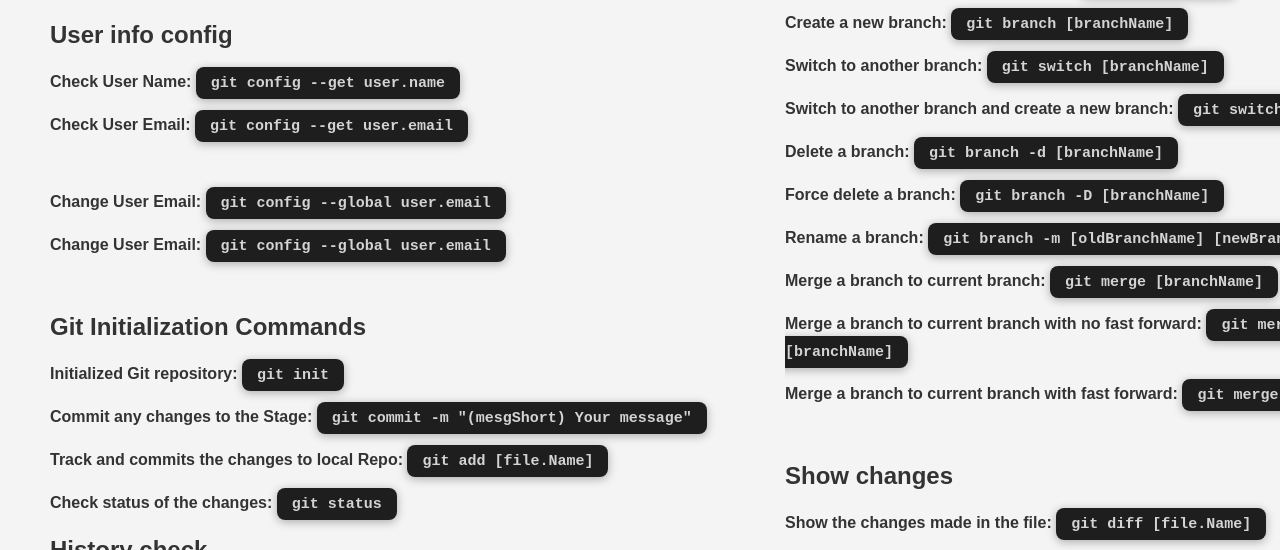
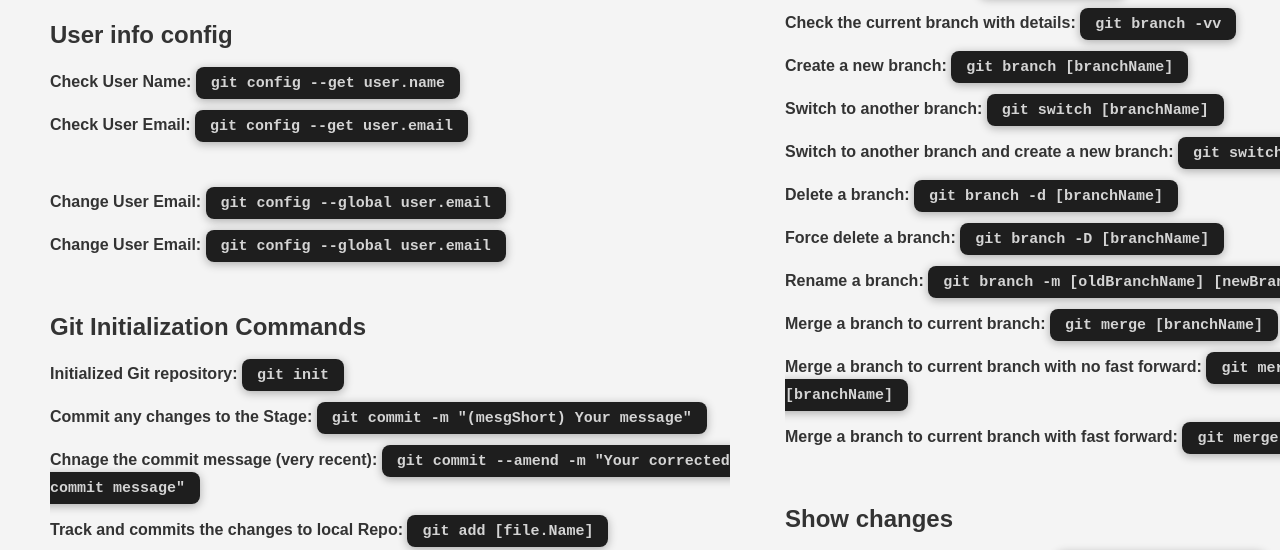
Before and after one commit to DevsShop/github-learning, a plain HTML site: page index.html in a window 1280 px wide. Shown: the part 206-756 px from the top of the page. Drawn offline with Linux system fonts and the light colour scheme.

Commit message:
remove commit message and add corrected one

```diff
--- a/index.html
+++ b/index.html
@@ -52,6 +52,10 @@
       <p>
         Commit any changes to the Stage:
         <code> git commit -m "(mesgShort) Your message"</code>
+      </p>
+      <p>
+        Chnage the commit message (very recent):
+        <code>git commit --amend -m "Your corrected commit message"</code>
       </p>
       <p>
         Track and commits the changes to local Repo:
```
